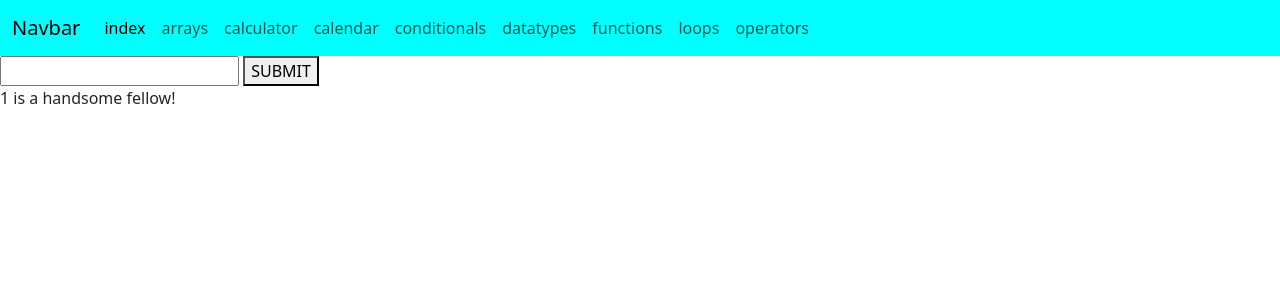
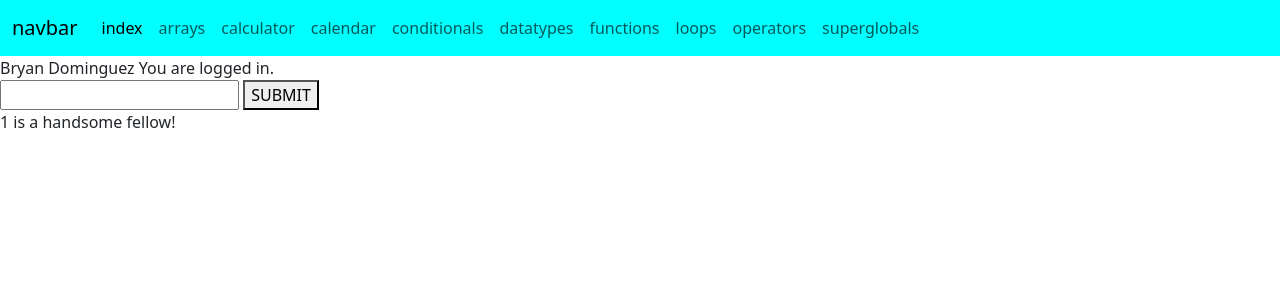
Before and after one commit to bryan54321/firstwebsite, a PHP site: page /?person=1 in a window 1280 px wide. Shown: the top 300 px of the page. Run offline with PHP 8.4, Linux system fonts and the light colour scheme.

Commit message:
superglobals

```diff
--- a/includes/header.php
+++ b/includes/header.php
@@ -1,3 +1,10 @@
+<?php
+    session_start();
+
+?>
+
+
+
 <!DOCTYPE html>
 <html lang="en">
 <head>
@@ -12,7 +19,7 @@
     <header>
         <nav class="navbar navbar-expand-lg">
         <div class="container-fluid">
-            <a class="navbar-brand" href="index.php">Navbar</a>
+            <a class="navbar-brand" href="index.php">navbar</a>
             <button class="navbar-toggler" type="button" data-bs-toggle="collapse" data-bs-target="#navbarNavAltMarkup" aria-controls="navbarNavAltMarkup" aria-expanded="false" aria-label="Toggle navigation">
             <span class="navbar-toggler-icon"></span>
             </button>
@@ -27,10 +34,28 @@
                 <a class="nav-link" href="function.php">functions</a>
                 <a class="nav-link" href="loops.php">loops</a>
                 <a class="nav-link" href="operators.php">operators</a>
+                <a class="nav-link" href="superglobals.php">superglobals</a>
             </div>
             </div>
         </div>
         </nav>
+
+        <?php
+            $_SESSION ['username'] = "Bryan Dominguez";
+            echo $_SESSION ['username'];
+            if (!isset($_SESSION['username'])){
+                echo " You are not logged in.";
+            } else{
+                echo " You are logged in.";
+            }
+
+
+        ?>
+
+
+
+
+
     </header>
 
 </body>
```
Also changed, not shown: superglobals.php (added, +26 -0 lines).
